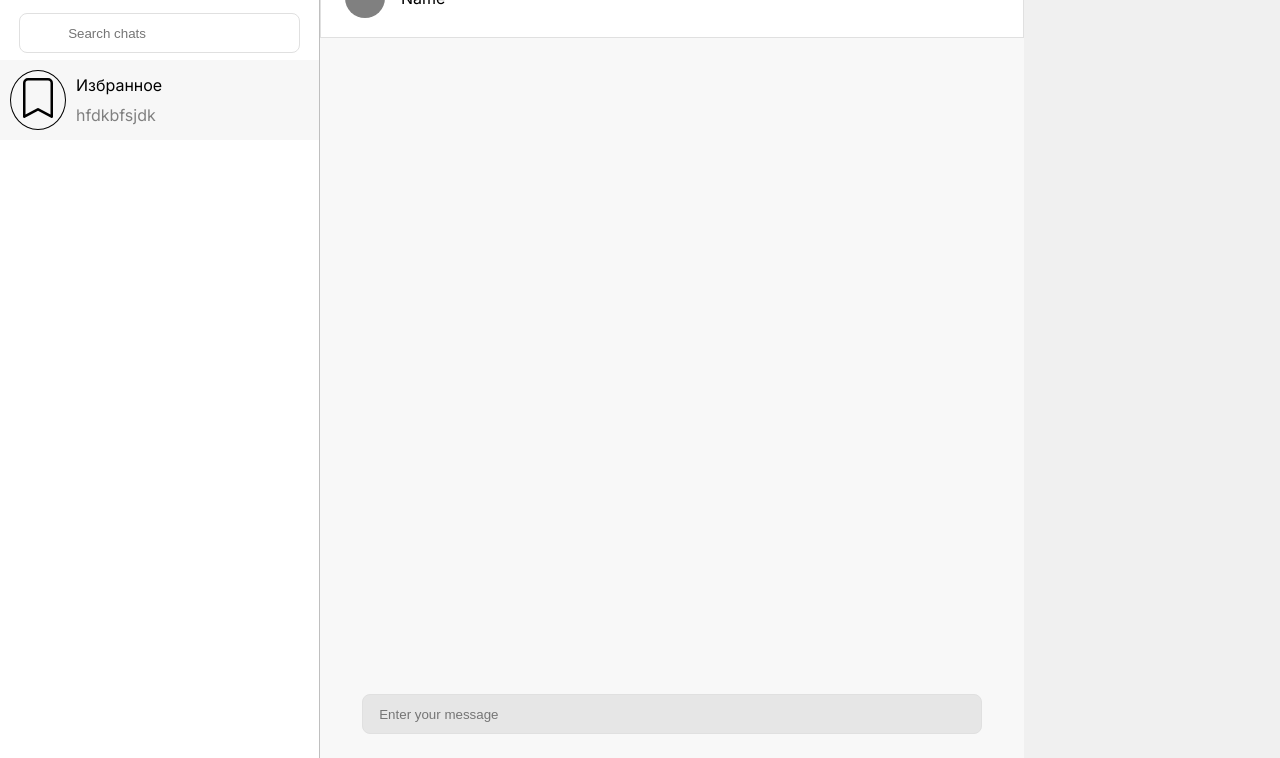
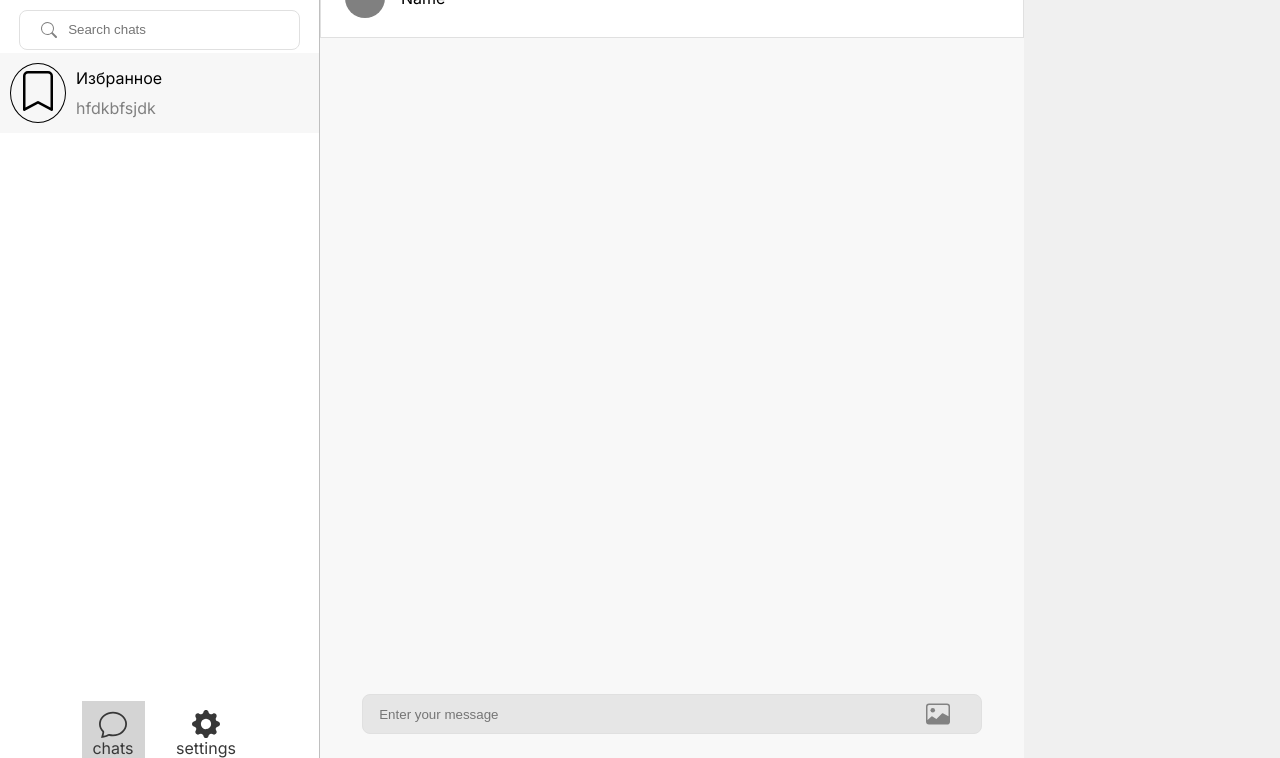
Before and after one commit to sssp1rit/BackChat, a plain HTML site: page index.html in a window 1280 px wide. Shown: the part 42-800 px from the top of the page. Drawn offline with Linux system fonts and the light colour scheme; a web font is replaced by a local one.

Commit message:
добавлены значки

```diff
--- a/index.html
+++ b/index.html
@@ -14,22 +14,38 @@
         <div class="left">
             <div class="logo">Back<div class="rp">Chat</div></div>
             <div class="search">
-                <!-- <svg xmlns="http://www.w3.org/2000/svg" width="16" height="16" fill="currentColor" class="bi bi-search" viewBox="0 0 16 16">
+                <svg xmlns="http://www.w3.org/2000/svg" width="16" height="16" fill="currentColor" class="bi bi-search" viewBox="0 0 16 16">
                 <path d="M11.742 10.344a6.5 6.5 0 1 0-1.397 1.398h-.001q.044.06.098.115l3.85 3.85a1 1 0 0 0 1.415-1.414l-3.85-3.85a1 1 0 0 0-.115-.1zM12 6.5a5.5 5.5 0 1 1-11 0 5.5 5.5 0 0 1 11 0"/>
-                </svg> -->
+                </svg>
                 <input id="serch_chats" placeholder="Search chats" type="search">
             </div>
             <div class="chats">
                 <div class="saved">
                     <div class="chat_logo"><svg xmlns="http://www.w3.org/2000/svg" width="40" height="40" fill="currentColor" class="bi bi-bookmark" viewBox="0 0 16 16">
-<path d="M2 2a2 2 0 0 1 2-2h8a2 2 0 0 1 2 2v13.5a.5.5 0 0 1-.777.416L8 13.101l-5.223 2.815A.5.5 0 0 1 2 15.5zm2-1a1 1 0 0 0-1 1v12.566l4.723-2.482a.5.5 0 0 1 .554 0L13 14.566V2a1 1 0 0 0-1-1z"/>
-</svg></div>
+                <path d="M2 2a2 2 0 0 1 2-2h8a2 2 0 0 1 2 2v13.5a.5.5 0 0 1-.777.416L8 13.101l-5.223 2.815A.5.5 0 0 1 2 15.5zm2-1a1 1 0 0 0-1 1v12.566l4.723-2.482a.5.5 0 0 1 .554 0L13 14.566V2a1 1 0 0 0-1-1z"/>
+                </svg></div>
                     <div class="chat_content">
                         <div class="chat_name">Избранное</div>
                         <div class="chat_text">hfdkbfsjdk</div>
                     </div>
                     <ul id="chat-list">
                     </ul>
+                </div>
+                <div class="bot-left">
+                    <a href="." class="chat-choise">
+                        <svg xmlns="http://www.w3.org/2000/svg" width="16" height="16" fill="currentColor" class="bi bi-chat" viewBox="0 0 16 16">
+                        <path d="M2.678 11.894a1 1 0 0 1 .287.801 11 11 0 0 1-.398 2c1.395-.323 2.247-.697 2.634-.893a1 1 0 0 1 .71-.074A8 8 0 0 0 8 14c3.996 0 7-2.807 7-6s-3.004-6-7-6-7 2.808-7 6c0 1.468.617 2.83 1.678 3.894m-.493 3.905a22 22 0 0 1-.713.129c-.2.032-.352-.176-.273-.362a10 10 0 0 0 .244-.637l.003-.01c.248-.72.45-1.548.524-2.319C.743 11.37 0 9.76 0 8c0-3.866 3.582-7 8-7s8 3.134 8 7-3.582 7-8 7a9 9 0 0 1-2.347-.306c-.52.263-1.639.742-3.468 1.105"/>
+                        </svg>
+
+                        chats
+
+                    </a>
+                    <a href="." class="settings-choise">
+                        <svg xmlns="http://www.w3.org/2000/svg" width="16" height="16" fill="currentColor" class="bi bi-gear-fill" viewBox="0 0 16 16">
+                        <path d="M9.405 1.05c-.413-1.4-2.397-1.4-2.81 0l-.1.34a1.464 1.464 0 0 1-2.105.872l-.31-.17c-1.283-.698-2.686.705-1.987 1.987l.169.311c.446.82.023 1.841-.872 2.105l-.34.1c-1.4.413-1.4 2.397 0 2.81l.34.1a1.464 1.464 0 0 1 .872 2.105l-.17.31c-.698 1.283.705 2.686 1.987 1.987l.311-.169a1.464 1.464 0 0 1 2.105.872l.1.34c.413 1.4 2.397 1.4 2.81 0l.1-.34a1.464 1.464 0 0 1 2.105-.872l.31.17c1.283.698 2.686-.705 1.987-1.987l-.169-.311a1.464 1.464 0 0 1 .872-2.105l.34-.1c1.4-.413 1.4-2.397 0-2.81l-.34-.1a1.464 1.464 0 0 1-.872-2.105l.17-.31c.698-1.283-.705-2.686-1.987-1.987l-.311.169a1.464 1.464 0 0 1-2.105-.872zM8 10.93a2.929 2.929 0 1 1 0-5.86 2.929 2.929 0 0 1 0 5.858z"/>
+                        </svg>
+                        settings
+                    </a>
                 </div>
             </div>
         </div>
@@ -42,7 +58,14 @@
                     Name
                 </div>
             </div>
-            <input class="message-field" placeholder="Enter your message" type="text">
+            <div class="bot">
+                <input class="message-field" placeholder="Enter your message" type="text">
+                <svg xmlns="http://www.w3.org/2000/svg" width="16" height="16" fill="currentColor" class="bi bi-image" viewBox="0 0 16 16">
+            <path d="M6.002 5.5a1.5 1.5 0 1 1-3 0 1.5 1.5 0 0 1 3 0"/>
+            <path d="M2.002 1a2 2 0 0 0-2 2v10a2 2 0 0 0 2 2h12a2 2 0 0 0 2-2V3a2 2 0 0 0-2-2zm12 1a1 1 0 0 1 1 1v6.5l-3.777-1.947a.5.5 0 0 0-.577.093l-3.71 3.71-2.66-1.772a.5.5 0 0 0-.63.062L1.002 12V3a1 1 0 0 1 1-1z"/>
+            </svg>
+            </div>
+
         </div>
         <div class="info">hsudbiu</div>
     </div>
--- a/style.css
+++ b/style.css
@@ -41,11 +41,19 @@ html, body {
 
 /* Шаг 4: контент внутри левой панели */
 .search {
-    position: relative;
     margin-top: 16px;
     display: flex;
     justify-content: center;
+    align-items: center;
     padding-bottom: 7px;
+    position: relative;
+    height: 40px;
+}
+
+.bi-search{
+    position: absolute;
+    left: 41px;
+    color: #828282;
 }
 
 #serch_chats {
@@ -61,6 +69,7 @@ html, body {
 
 .chats {
     overflow-y: auto;
+    position: relative;
     flex-grow: 1;
 }
 
@@ -73,6 +82,41 @@ html, body {
 }
 .rp{
     color: #F19226;
+}
+
+.bi-chat{
+    width: 28px;
+    height: 28px;
+}
+
+.chat-choise{
+    background-color: #D4D4D4;
+}
+
+.bi-gear-fill{
+    width: 28px;
+    height: 28px;
+}
+
+.chat-choise, .settings-choise {
+    display: flex;
+    flex-direction: column;
+    justify-content: flex-end;   /* Текст прижмётся к низу */
+    align-items: center;         /* По центру по горизонтали */
+    width: 63px;
+    height: 57px;
+    text-decoration: none;       /* если это ссылки */
+    color: #373737;              /* чтобы не было стандартного синего */
+}
+
+.bot-left{
+    vertical-align: bottom;
+    display: flex;
+    width: 100%;
+    justify-content: center;
+    position: absolute;
+    bottom: 0;
+    gap: 30px;
 }
 
 /* Чаты */
@@ -137,12 +181,28 @@ html, body {
 }
 
 .message-field{
-    bottom: 24px;
-    width: 88%;
-    position: absolute;
+    position: relative;
+    width: 100%;
     height: 40px;
     border-radius: 8px;
     border: 1px solid #E0E0E0;
     background-color: #E6E6E6;
     padding-left: 16px;
 }
+
+.bi-image{
+    position: absolute;
+    right: 32px;
+    width: 24px;
+    height: 24px;
+    color: #828282;
+}
+
+.bot{
+    width: 88%;
+    bottom: 24px;
+    position: absolute;
+    display: flex;
+    align-items: center;
+    height: 40px;
+}
```
